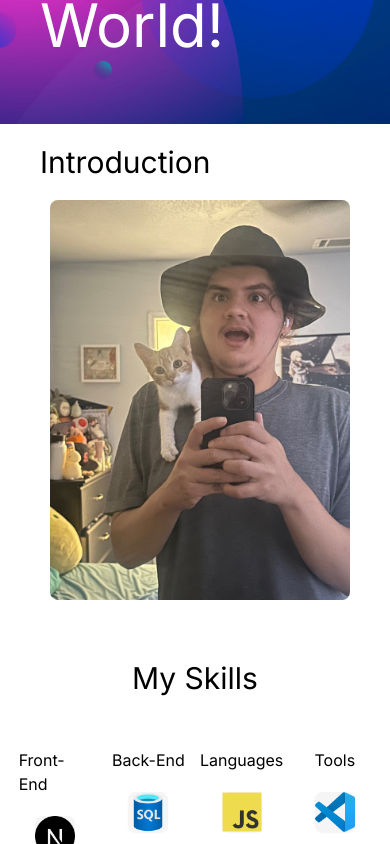
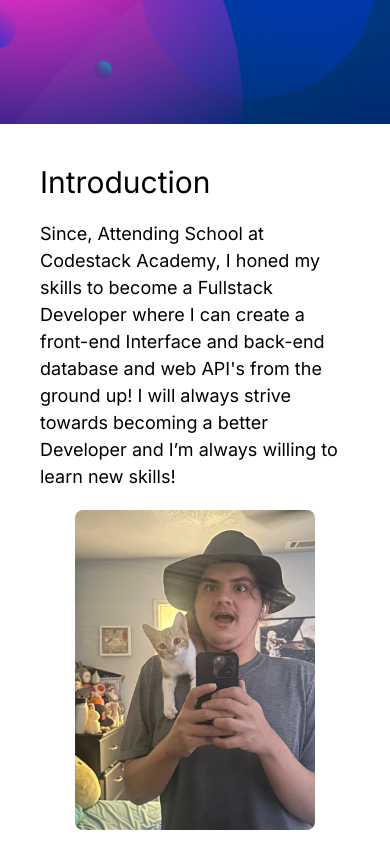
Before and after one commit to dherrera-code/herreradanielportfolio, a Next.js app: page / in a window 390 px wide. Shown: the part 920-1764 px from the top of the page. Built offline with nearby package versions, Linux system fonts and the light colour scheme.

Commit message:
added Shad.cn hover card components and added hover text over contacts icons!

```diff
--- a/app/page.tsx
+++ b/app/page.tsx
@@ -3,13 +3,14 @@ import Contacts from "@/components/Contacts";
 import ProjectList from "@/components/ProjectList";
 import SimpleProject from "@/components/SimpleProject";
 import SkillList from "@/components/SkillList";
+import { AuroraBackground } from "@/components/ui/aurora-background";
 
 export default function Home() {
 
   return (
     <main className="flex flex-col min-h-screen justify-center font-sans text-black">
       {/* Landing Page  */}
-      <div className="bg-[url('../public/assets/shapes-bg.jpg')] h-screen  text-white bg-center bg-cover text-[60px]">
+      <div className="bg-[url('../public/assets/shapes-bg.jpg')] h-screen  text-white bg-center bg-cover text-[40px] sm:text-[60px]">
         <div className="ps-10 pt-20">
           <div>
 
@@ -20,36 +21,43 @@ export default function Home() {
 
         </div>
       </div>
+
       {/* About section */}
-      <h1 className="text-3xl ps-10 py-5">Introduction</h1>
-      <section className="grid sm:grid-cols-2 px-10 sm:px-20">
-        <div></div>
-        <div className="place-items-end">
-          <img className="h-100 rounded-md " src="./assets/SelfeDaniel.jpg" alt="Professional Image of myself!" />
-        </div>
-      </section>
+      <div>
+        <section className="grid sm:grid-cols-2 px-10 sm:px-20 py-5 gap-5">
+          <div>
+        <h1 className="text-3xl py-5">Introduction</h1>
+            {/* Add Description about me!  */}
+            <p className="text-[18px]">Since, Attending School at Codestack Academy, I honed my skills to become a Fullstack Developer where I can create a front-end Interface and back-end database and web API's from the ground up! I will always strive towards becoming a better Developer and I’m always willing to learn new skills!</p>
+          </div>
+          <div className="place-items-center">
+            <img className="h-80 rounded-md" src="./assets/SelfeDaniel.jpg" alt="Professional Image of myself!" />
+          </div>
+        </section>
+      </div>
 
       {/* Skills Section */}
       <section className="py-5">
-        <h1 id="skill" className="text-3xl text-center py-10">My Skills</h1>
+        <h1 id="skill" className="text-4xl text-center py-10">My Skills</h1>
         <SkillList></SkillList>
       </section>
 
+
       {/* Projects Section */}
-      <section className="py-5">
-        <h1 id="project" className="text-3xl text-center py-10">My Projects</h1>
+      <section className="py-5 pb-10">
+        <h1 id="project" className="text-4xl text-center pb-10">My Projects</h1>
         {/* <ProjectList></ProjectList> */}
         <SimpleProject></SimpleProject>
+      </section>
 
-      </section>
+
       {/* contact section */}
-      <div className="py-5 pb-10">
-        <h1 id="contact" className="text-3xl text-center py-10">Contact Me</h1>
+      <div className="pb-10">
+        <h1 id="contact" className="text-4xl text-center py-10">Contact Me</h1>
         <Contacts></Contacts>
 
       </div>
 
-
     </main>
   );
 }
--- a/components/Contacts.tsx
+++ b/components/Contacts.tsx
@@ -1,5 +1,6 @@
 import { Card, Button } from 'flowbite-react'
 import React from 'react'
+import { HoverCard, HoverCardContent, HoverCardTrigger } from './ui/hover-card'
 
 const Contacts = () => {
 
@@ -10,14 +11,36 @@ const Contacts = () => {
                 <h1 className='text-2xl'>Here is my Contact info and links to my LinkedIn, Githib Account and My Resume!</h1>
                 <div className='flex flex-wrap gap-3 justify-around py-5'>
 
-                <h1 className='text-xl'>Phone Number: (209) 542-5244</h1>
-                <h1 className='text-xl'>Email: dherr@gmail.com</h1>
+                    <h1 className='text-xl'>Phone Number: (209) 542-5244</h1>
+                    <h1 className='text-xl'>Email: dherr@gmail.com</h1>
                 </div>
 
                 <div className='flex justify-around pt-5'>
-                    <a target='_blank' ><img src="./assets/LinkedIn.png" className='w-[80px]' alt="LinkedIn Logo to redirect to my LinkedIn page!" /></a>
-                    <a target='_blank' href='https://github.com/dherrera-code'><img src="./assets/Github.png" className='w-[80px]' alt="Github Logo" /></a>
-                    <a target='_blank' href='https://github.com/dherrera-code'><img src="./assets/Resume File Btn.png" className='w-[80px]' alt="Link to open up my Resume!" /></a>
+                    <HoverCard>
+                        <HoverCardTrigger>
+                            <a target='_blank' href='https://www.linkedin.com/in/daniel-herrera-1a964a3b6/' ><img src="./assets/LinkedIn.png" className='w-[80px]' alt="LinkedIn Logo to redirect to my LinkedIn page!" /></a>
+                        </HoverCardTrigger>
+                        <HoverCardContent>
+                            <a target='_blank' href='https://www.linkedin.com/in/daniel-herrera-1a964a3b6/'>Open my LinkedIn Page!</a>
+                        </HoverCardContent>
+                    </HoverCard>
+                    <HoverCard>
+                        <HoverCardTrigger>
+                            <a target='_blank' href='https://github.com/dherrera-code'><img src="./assets/Github.png" className='w-[80px]' alt="Github Logo" /></a>
+                        </HoverCardTrigger>
+                        <HoverCardContent className='text-center'>
+                            <a target='_blank' href='https://github.com/dherrera-code'>View my Github Repos!</a>
+                        </HoverCardContent>
+                    </HoverCard>
+                    <HoverCard>
+                        <HoverCardTrigger>
+                            <a target='_blank' href='https://github.com/dherrera-code'><img src="./assets/Resume File Btn.png" className='w-[80px]' alt="Link to open up my Resume!" /></a>
+
+                        </HoverCardTrigger>
+                        <HoverCardContent>
+                            <a target='_blank' href='https://github.com/dherrera-code'>Download my Resume PDF!</a>
+                        </HoverCardContent>
+                    </HoverCard>
                 </div>
             </div>
 
--- a/components/SkillList.tsx
+++ b/components/SkillList.tsx
@@ -6,7 +6,7 @@ const SkillList = () => {
     return (
         <div className='flex flex-wrap gap-5 justify-center p-3'>
             <div className='w-[20%] place-items-center '>
-                <h1>Front-End</h1>
+                <h1 className='text-3xl'>Front-End</h1>
                 <div className='flex pt-5 gap-5 flex-wrap justify-center'>
                 <IconButton variant={"accent"} size={"lg"} >
                     {/* <Icon /> */}
@@ -26,7 +26,7 @@ const SkillList = () => {
                 </div>
             </div>
             <div className='w-[20%] place-items-center'>
-                <h1>Back-End</h1>
+                <h1 className='text-3xl'>Back-End</h1>
                 <div className='flex pt-5 gap-5 flex-wrap justify-center'>
                 <IconButton variant={"accent"} size={"lg"} >
                     {/* <Icon /> */}
@@ -40,7 +40,7 @@ const SkillList = () => {
                 </div>
             </div>
             <div className='w-[20%] place-items-center'>
-                <h1>Languages</h1>
+                <h1 className='text-3xl'>Languages</h1>
 
                 <div className='flex pt-5 gap-5 flex-wrap justify-center'>
                 <IconButton variant={"accent"} size={"lg"} >
@@ -58,7 +58,7 @@ const SkillList = () => {
                 </div>
             </div>
             <div className='w-[20%] place-items-center'>
-                <h1>Tools</h1>
+                <h1 className='text-3xl'>Tools</h1>
                 <div className='flex pt-5 gap-5 flex-wrap justify-center'>
                 <IconButton variant={"accent"} size={"lg"} >
                     {/* <Icon /> */}
--- /dev/null
+++ b/components/ui/hover-card.tsx
@@ -0,0 +1,44 @@
+"use client"
+
+import * as React from "react"
+import { HoverCard as HoverCardPrimitive } from "radix-ui"
+
+import { cn } from "@/lib/utils"
+
+function HoverCard({
+  ...props
+}: React.ComponentProps<typeof HoverCardPrimitive.Root>) {
+  return <HoverCardPrimitive.Root data-slot="hover-card" {...props} />
+}
+
+function HoverCardTrigger({
+  ...props
+}: React.ComponentProps<typeof HoverCardPrimitive.Trigger>) {
+  return (
+    <HoverCardPrimitive.Trigger data-slot="hover-card-trigger" {...props} />
+  )
+}
+
+function HoverCardContent({
+  className,
+  align = "center",
+  sideOffset = 4,
+  ...props
+}: React.ComponentProps<typeof HoverCardPrimitive.Content>) {
+  return (
+    <HoverCardPrimitive.Portal data-slot="hover-card-portal">
+      <HoverCardPrimitive.Content
+        data-slot="hover-card-content"
+        align={align}
+        sideOffset={sideOffset}
+        className={cn(
+          "z-50 w-64 origin-(--radix-hover-card-content-transform-origin) rounded-lg bg-popover p-4 text-sm text-popover-foreground shadow-md ring-1 ring-foreground/10 outline-hidden duration-100 data-[side=bottom]:slide-in-from-top-2 data-[side=left]:slide-in-from-right-2 data-[side=right]:slide-in-from-left-2 data-[side=top]:slide-in-from-bottom-2 data-open:animate-in data-open:fade-in-0 data-open:zoom-in-95 data-closed:animate-out data-closed:fade-out-0 data-closed:zoom-out-95",
+          className
+        )}
+        {...props}
+      />
+    </HoverCardPrimitive.Portal>
+  )
+}
+
+export { HoverCard, HoverCardTrigger, HoverCardContent }
```
